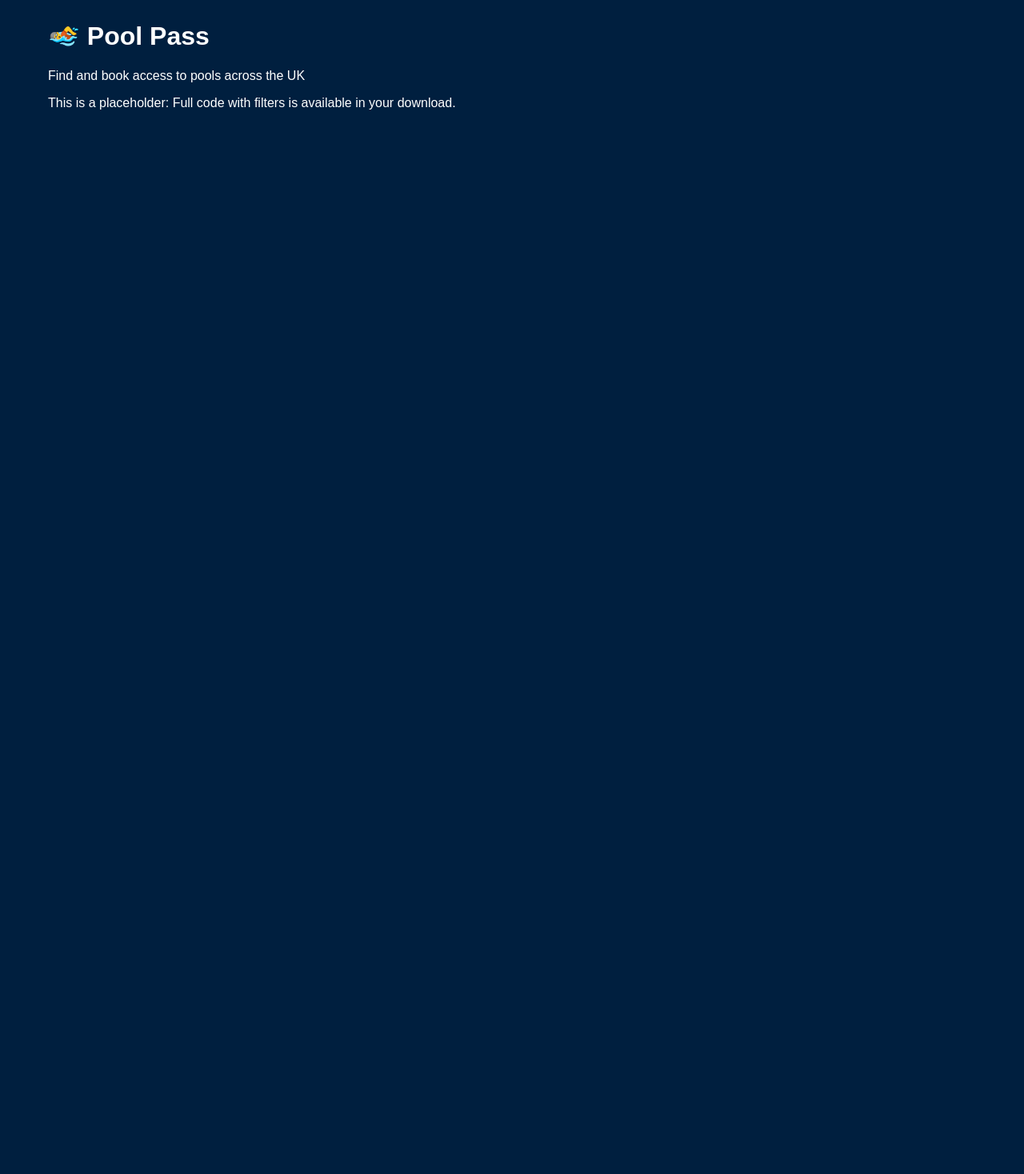
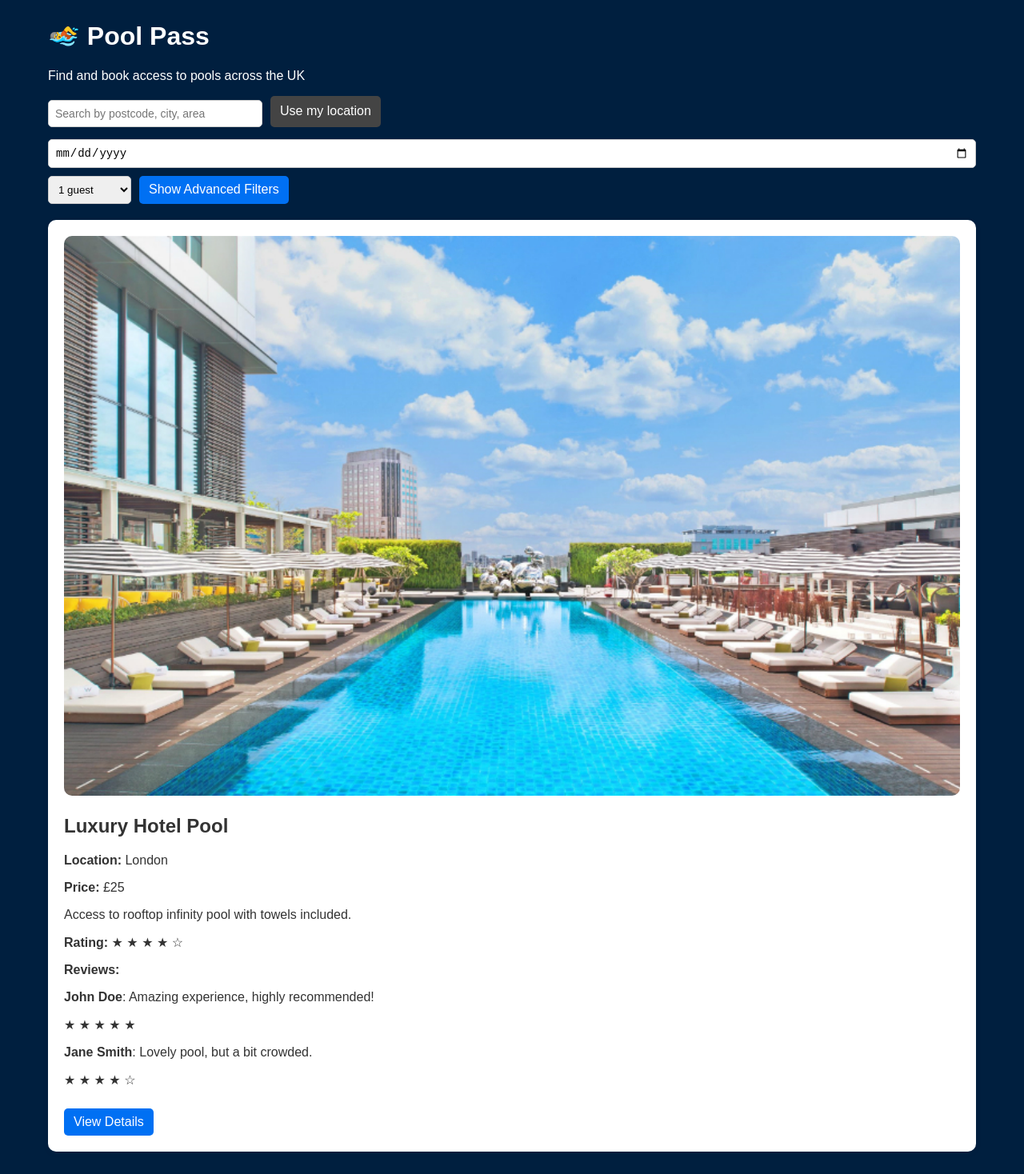
Before and after one commit to SxyWytBoy/PoolPass, a Next.js app: page / in a window 1280 px wide. Shown: the part 220-1688 px from the top of the page at 80% size. Before the commit the page ends 800 px from the top, so only its background shows below. Built offline with nearby package versions, Linux system fonts and the light colour scheme.

Commit message:
Update index.js

```diff
--- a/pages/index.js
+++ b/pages/index.js
@@ -1,5 +1,3 @@
-
-// pages/index.js
 import Link from 'next/link';
 import { useState, useEffect, useRef } from 'react';
 import Image from 'next/image';
@@ -9,18 +7,12 @@ const pools = [
     id: 1,
     name: 'Luxury Hotel Pool',
     location: 'London',
-    price: 25,
+    price: '£25',
     description: 'Access to rooftop infinity pool with towels included.',
     type: 'Hotel Pool',
     image: '/images/luxury-pool.jpg',
     availableDates: ['2025-05-15', '2025-05-16'],
     rating: 4.5,
-    amenities: ['Heated pool', 'Towels provided', 'Changing rooms', 'Food/drinks available', 'Wi-Fi', 'Parking'],
-    addOns: ['Food packages', 'Day beds', 'Alcohol'],
-    accessibility: ['Wheelchair access', 'Step-free access', 'Baby changing'],
-    petFriendly: true,
-    timeOfDay: ['Morning', 'Afternoon'],
-    guests: 5,
     reviews: [
       { user: 'John Doe', comment: 'Amazing experience, highly recommended!', rating: 5 },
       { user: 'Jane Smith', comment: 'Lovely pool, but a bit crowded.', rating: 4 },
@@ -30,18 +22,12 @@ const pools = [
     id: 2,
     name: 'Countryside B&B Pool',
     location: 'Somerset',
-    price: 15,
+    price: '£15',
     description: 'Peaceful outdoor pool with countryside views.',
     type: 'Public Pool',
     image: '/images/countryside-pool.jpeg',
     availableDates: ['2025-05-14', '2025-05-18'],
     rating: 3.8,
-    amenities: ['Loungers', 'Parking'],
-    addOns: ['Kids area / family-friendly options'],
-    accessibility: [],
-    petFriendly: false,
-    timeOfDay: ['Afternoon'],
-    guests: 3,
     reviews: [
       { user: 'Alice Brown', comment: 'A relaxing place to unwind!', rating: 4 },
       { user: 'Bob White', comment: 'Great view, but the pool could be cleaner.', rating: 3 },
@@ -51,18 +37,12 @@ const pools = [
     id: 3,
     name: 'City Gym Pool',
     location: 'Manchester',
-    price: 10,
+    price: '£10',
     description: 'Indoor heated pool at modern fitness center.',
     type: 'Gym Pool',
     image: '/images/city-gym-pool.jpg',
     availableDates: ['2025-05-10', '2025-05-12'],
     rating: 4.2,
-    amenities: ['Heated pool', 'Changing rooms', 'Wi-Fi'],
-    addOns: [],
-    accessibility: ['Step-free access'],
-    petFriendly: false,
-    timeOfDay: ['Evening'],
-    guests: 2,
     reviews: [
       { user: 'Sarah Green', comment: 'Nice pool but a little too small for my liking.', rating: 3 },
       { user: 'Tom Clark', comment: 'Great for a quick swim after the gym!', rating: 5 },
@@ -71,11 +51,174 @@ const pools = [
 ];
 
 export default function Home() {
+  const [search, setSearch] = useState('');
+  const [selectedTypes, setSelectedTypes] = useState([]);
+  const [availableDate, setAvailableDate] = useState('');
+  const [guests, setGuests] = useState(1);
+  const [dropdownOpen, setDropdownOpen] = useState(false);
+  const [showAdvanced, setShowAdvanced] = useState(false);
+  const dropdownRef = useRef(null);
+
+  const handleTypeChange = (event) => {
+    const value = event.target.value;
+    setSelectedTypes((prev) =>
+      prev.includes(value) ? prev.filter((type) => type !== value) : [...prev, value]
+    );
+  };
+
+  useEffect(() => {
+    const handleClickOutside = (event) => {
+      if (dropdownRef.current && !dropdownRef.current.contains(event.target)) {
+        setDropdownOpen(false);
+      }
+    };
+    document.addEventListener('mousedown', handleClickOutside);
+    return () => document.removeEventListener('mousedown', handleClickOutside);
+  }, []);
+
+  const filteredPools = pools.filter((pool) => {
+    const matchesLocation = pool.location.toLowerCase().includes(search.toLowerCase());
+    const matchesType = selectedTypes.length > 0 ? selectedTypes.includes(pool.type) : true;
+    const matchesDate = availableDate ? pool.availableDates.includes(availableDate) : true;
+    return matchesLocation && matchesType && matchesDate;
+  });
+
+  const renderRatingStars = (rating) => {
+    const fullStars = Math.floor(rating);
+    const halfStars = rating % 1 !== 0;
+    let stars = [];
+
+    for (let i = 0; i < fullStars; i++) stars.push('★');
+    if (halfStars) stars.push('☆');
+    while (stars.length < 5) stars.push('☆');
+
+    return stars.join(' ');
+  };
+
+  const buttonStyle = {
+    padding: '8px 12px',
+    borderRadius: '5px',
+    border: 'none',
+    backgroundColor: '#0070f3',
+    color: 'white',
+    cursor: 'pointer',
+    fontWeight: '500',
+  };
+
   return (
-    <div style={{ padding: 20 }}>
+    <div className="container" style={{ padding: '20px' }}>
       <h1>🏊 Pool Pass</h1>
       <p>Find and book access to pools across the UK</p>
-      <p>This is a placeholder: Full code with filters is available in your download.</p>
+
+      {/* Basic Search Options */}
+      <div style={{ display: 'flex', flexWrap: 'wrap', gap: '10px', marginBottom: '20px' }}>
+        <input
+          type="text"
+          placeholder="Search by postcode, city, area"
+          value={search}
+          onChange={(e) => setSearch(e.target.value)}
+          style={{ padding: '8px', borderRadius: '5px', border: '1px solid #ccc', width: '250px' }}
+        />
+        <button
+          onClick={() => alert('Using current location...')}
+          style={{ ...buttonStyle, backgroundColor: '#444' }}
+        >
+          Use my location
+        </button>
+        <input
+          type="date"
+          value={availableDate}
+          onChange={(e) => setAvailableDate(e.target.value)}
+          style={{ padding: '8px', borderRadius: '5px', border: '1px solid #ccc' }}
+        />
+        <select
+          value={guests}
+          onChange={(e) => setGuests(Number(e.target.value))}
+          style={{ padding: '8px', borderRadius: '5px', border: '1px solid #ccc' }}
+        >
+          {[...Array(10)].map((_, i) => (
+            <option key={i + 1} value={i + 1}>{i + 1} guest{i > 0 && 's'}</option>
+          ))}
+          <option value={11}>10+ guests</option>
+        </select>
+        <button onClick={() => setShowAdvanced(!showAdvanced)} style={buttonStyle}>
+          {showAdvanced ? 'Hide' : 'Show'} Advanced Filters
+        </button>
+      </div>
+
+      {/* Advanced Filters */}
+      {showAdvanced && (
+        <div style={{ marginBottom: '20px', padding: '10px', border: '1px solid #ccc', borderRadius: '10px' }}>
+          <h3>Advanced Filters</h3>
+
+          {/* Pool Type */}
+          <div ref={dropdownRef} style={{ marginBottom: '10px' }}>
+            <strong>Pool Type:</strong>
+            <div style={{ display: 'flex', flexWrap: 'wrap', gap: '10px', marginTop: '8px' }}>
+              {['Hotel Pool', 'Public Pool', 'Gym Pool', 'Private Pool'].map((type) => (
+                <label key={type} style={{ backgroundColor: '#f1f1f1', padding: '6px 10px', borderRadius: '5px', color: '#333' }}>
+                  <input
+                    type="checkbox"
+                    value={type}
+                    checked={selectedTypes.includes(type)}
+                    onChange={handleTypeChange}
+                    style={{ marginRight: '6px' }}
+                  />
+                  {type}
+                </label>
+              ))}
+            </div>
+          </div>
+
+          {/* Amenities, Price Range, etc. can be added here in future */}
+        </div>
+      )}
+
+      {/* Pool Listings */}
+      <div>
+        {filteredPools.map((pool) => (
+          <div key={pool.id} className="card" style={{ marginBottom: '30px' }}>
+            <div style={{ width: '100%', height: 'auto', marginBottom: '15px' }}>
+              <Image
+                src={pool.image}
+                alt={pool.name}
+                width={600}
+                height={300}
+                style={{ borderRadius: '10px', objectFit: 'cover', width: '100%', height: 'auto' }}
+              />
+            </div>
+            <h2>{pool.name}</h2>
+            <p><strong>Location:</strong> {pool.location}</p>
+            <p><strong>Price:</strong> {pool.price}</p>
+            <p>{pool.description}</p>
+            <p><strong>Rating:</strong> {renderRatingStars(pool.rating)}</p>
+            <div>
+              <strong>Reviews:</strong>
+              {pool.reviews.map((review, index) => (
+                <div key={index} style={{ marginBottom: '10px' }}>
+                  <p><strong>{review.user}</strong>: {review.comment}</p>
+                  <p>{renderRatingStars(review.rating)}</p>
+                </div>
+              ))}
+            </div>
+            <Link href={`/pool/${pool.id}`}>
+              <button style={{ ...buttonStyle, marginTop: '10px' }}>View Details</button>
+            </Link>
+          </div>
+        ))}
+      </div>
+
+      <div style={{ marginTop: '30px', textAlign: 'center' }}>
+        <Link href="/host">
+          <button style={buttonStyle}>Host Your Pool</button>
+        </Link>
+      </div>
+
+      <style jsx>{`
+        button:hover {
+          background-color: #005ac1;
+        }
+      `}</style>
     </div>
   );
 }
```
